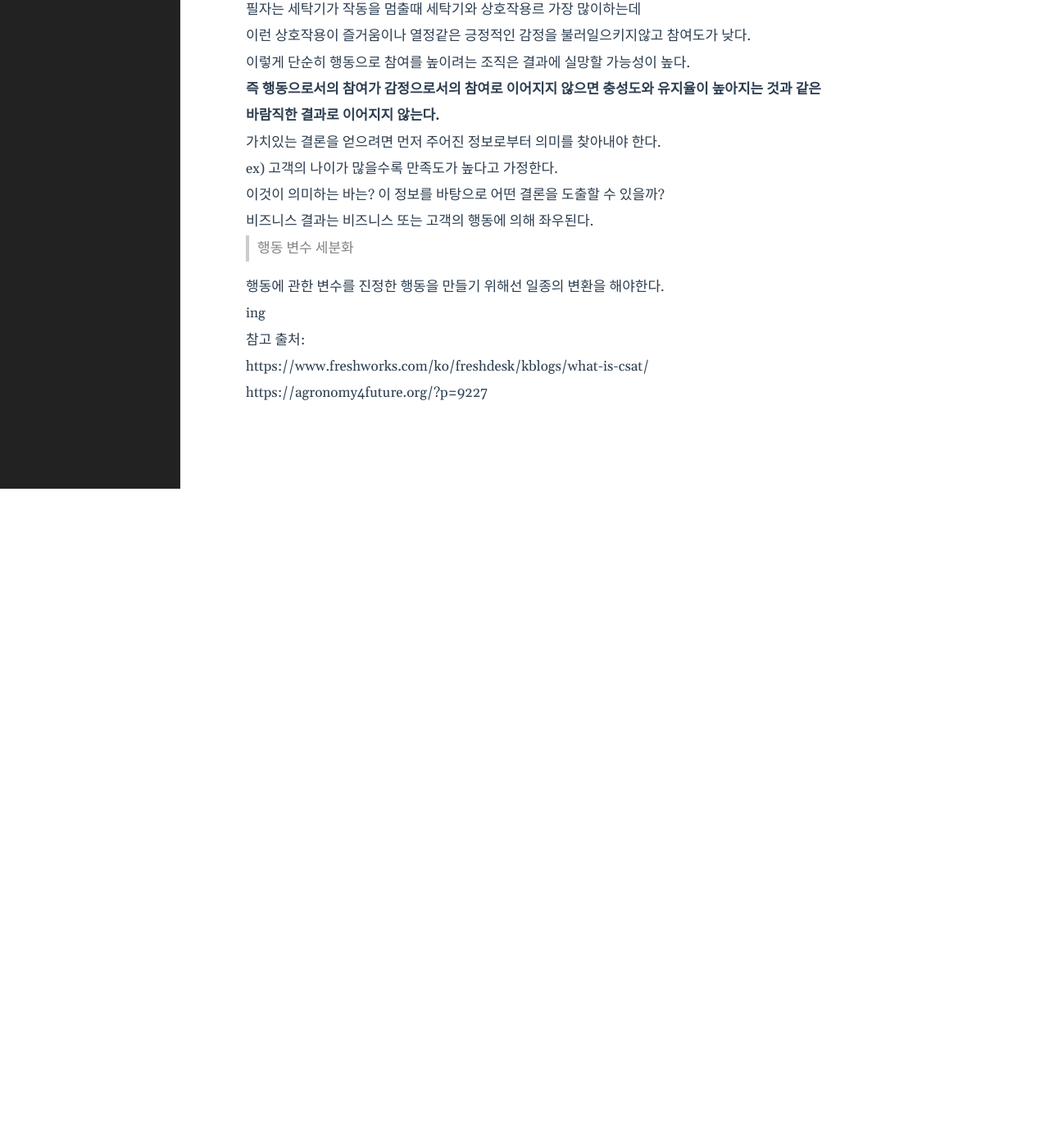
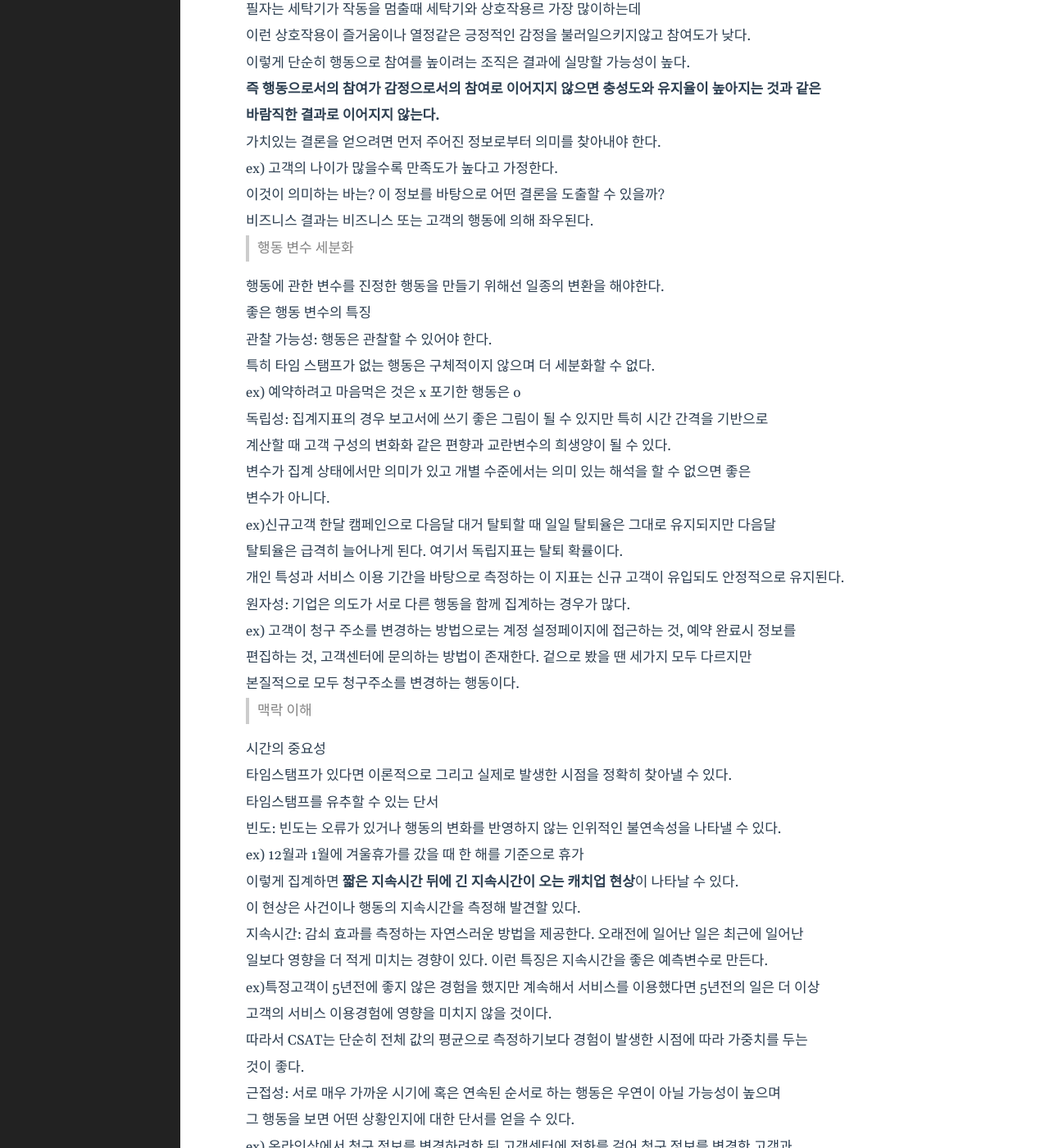
Before and after one commit to shina1221/shina1221.github.io, a Jekyll site: the page built from _posts/도서/행동 데이터 분석/2023-08-17-행동과 데이터의 연결고리.markdown, in a window 1280 px wide and 1400 px high, scrolled down 1644 px. Shown: the whole window at 82% size. Built offline with Jekyll 4.4.1, drawn with Linux system fonts in a browser that asks for light colours; before the commit the page ends 2240 px from its top, so only the background shows below that; some of the changed text lies outside the part shown.

Commit message:
Update 2023-08-17-행동과 데이터의 연결고리.markdown

```diff
--- a/_posts/도서/행동 데이터 분석/2023-08-17-행동과 데이터의 연결고리.markdown
+++ b/_posts/도서/행동 데이터 분석/2023-08-17-행동과 데이터의 연결고리.markdown
@@ -73,7 +73,70 @@ ex) 고객의 나이가 많을수록 만족도가 높다고 가정한다.
 >행동 변수 세분화
 
 행동에 관한 변수를 진정한 행동을 만들기 위해선 일종의 변환을 해야한다.
-ing
+좋은 행동 변수의 특징
+관찰 가능성: 행동은 관찰할 수 있어야 한다.
+특히 타임 스탬프가 없는 행동은 구체적이지 않으며 더 세분화할 수 없다.
+ex) 예약하려고 마음먹은 것은 x  포기한 행동은 o
+독립성:
+집계지표의 경우 보고서에 쓰기 좋은 그림이 될 수 있지만 특히 시간 간격을 기반으로
+계산할 때 고객 구성의 변화화 같은 편향과 교란변수의 희생양이 될 수 있다.
+변수가 집계 상태에서만 의미가 있고 개별 수준에서는 의미 있는 해석을 할 수 없으면 좋은
+변수가 아니다.
+ex)신규고객 한달 캠페인으로 다음달 대거 탈퇴할 때 일일 탈퇴율은 그대로 유지되지만 다음달
+탈퇴율은 급격히 늘어나게 된다. 여기서 독립지표는 탈퇴 확률이다.
+개인 특성과 서비스 이용 기간을 바탕으로 측정하는 이 지표는 신규 고객이 유입되도 안정적으로 유지된다.
+원자성: 기업은 의도가 서로 다른 행동을 함께 집계하는 경우가 많다.
+ex) 고객이 청구 주소를 변경하는 방법으로는 계정 설정페이지에 접근하는 것, 예약 완료시 정보를
+편집하는 것, 고객센터에 문의하는 방법이 존재한다. 겉으로 봤을 땐 세가지 모두 다르지만
+본질적으로 모두 청구주소를 변경하는 행동이다.
+
+> 맥락 이해
+
+시간의 중요성
+타임스탬프가 있다면 이론적으로 그리고 실제로 발생한 시점을 정확히 찾아낼 수 있다.
+
+타임스탬프를 유추할 수 있는 단서
+
+빈도: 빈도는 오류가 있거나 행동의 변화를 반영하지 않는 인위적인 불연속성을 나타낼 수 있다.
+ex) 12월과 1월에 겨울휴가를 갔을 때 한 해를 기준으로 휴가
+이렇게 집계하면 **짧은 지속시간 뒤에 긴 지속시간이 오는 캐치업 현상**이 나타날 수 있다.
+이 현상은 사건이나 행동의 지속시간을 측정해 발견할 있다.
+
+지속시간: 감쇠 효과를 측정하는 자연스러운 방법을 제공한다. 오래전에 일어난 일은 최근에 일어난
+일보다 영향을 더 적게 미치는 경향이 있다.  이런 특징은 지속시간을 좋은 예측변수로 만든다.
+ex)특정고객이 5년전에 좋지 않은 경험을 했지만 계속해서 서비스를 이용했다면 5년전의 일은 더 이상
+고객의 서비스 이용경험에 영향을 미치지 않을 것이다.
+따라서 CSAT는 단순히 전체 값의 평균으로 측정하기보다 경험이 발생한 시점에 따라 가중치를 두는
+것이 좋다.
+
+근접성: 서로 매우 가까운 시기에 혹은 연속된 순서로 하는 행동은 우연이 아닐 가능성이 높으며
+그 행동을 보면 어떤 상황인지에 대한 단서를 얻을 수 있다.
+ex) 온라인상에서 청구 정보를 변경하려한 뒤 고객센터에 전화를 걸어 청구 정보를 변경한 고객과
+처음부터 고객센터에 전화를 거는 고객은 서로 다른 행동 경향을 보인다.
+사일로화(데이터가 조직 또는 시스템 별로 관리되며 공유되지 않는 현상)된 데이터는 옴니채널 분석
+프로젝트를 어렵게 만들지만 서로 다른 채널의 데이터를 모으는데 큰 도움이 될 수 있다.
+행동 데이터를 집계하는 가장 좋은 X를 수행한 후 Z를 수행하기를 나타내는 변수를 만드는 것이다.
+
+사회적인 일상: 사람마다 다른 인생을 살기 때문에 같은 일상이라도 경우의 수가 정말 많지만 주
+단위의 공통된 흐름이 있다. 따라서 행동의 시간을 다룰 땐 하루 중 시간과 요일 변수를 두고 일별로
+데이터를 관리하기보다 **주 단위의 시간 변수를 관리하는 것을 추천한다.** 혹은 비즈니스 문제에
+따라 평일 저녁 같은 변수를 관리해도 좋다.
+
+<br>
+정보와 알려진 무지: 조직과 고객은 서로 다른 시점의 정보를 알고 있다.
+행도과 관련해 사용되는 변수는 행동의 주체자가 그 행동을 하는 동안 이용할 수 있는 정보를 항상
+반영해야 한다.
+ex) 고객에게 이메일을 보낼 때 발송일이라는 변수는 고객의 입장에서 수신 예정일이 된다.
+
+짖지 않는 개: 간혹 사람은 어떤 행동 대신 대신 다른 행동을 하고 어쩔 수 없는 행동을 하거나
+아무 행동도 하지 못한다. 하지만 **사람이 하지 않는 행동도 하는 행동만큼 의미가 있다.**
+**대안 행동을 식별하는 한가지 방법은 분기점을 찾는 것이다.**
+ex) 행동 B가 행동 A 다음에 자주 발생한다면 다른 행동 C도 행동 A 다음에 자주 발생할까?
+이런 질문을 바탕으로 행복한 경로를 찾거나 헤메는 고객을 파악할 수 있다.
+
+> 정리하기
+
+응용 행동 과학은 정성 분석과 정량 분석을 염두에 두고 고민해야 한다.
 
 참고 출처:
 https://www.freshworks.com/ko/freshdesk/kblogs/what-is-csat/
```
